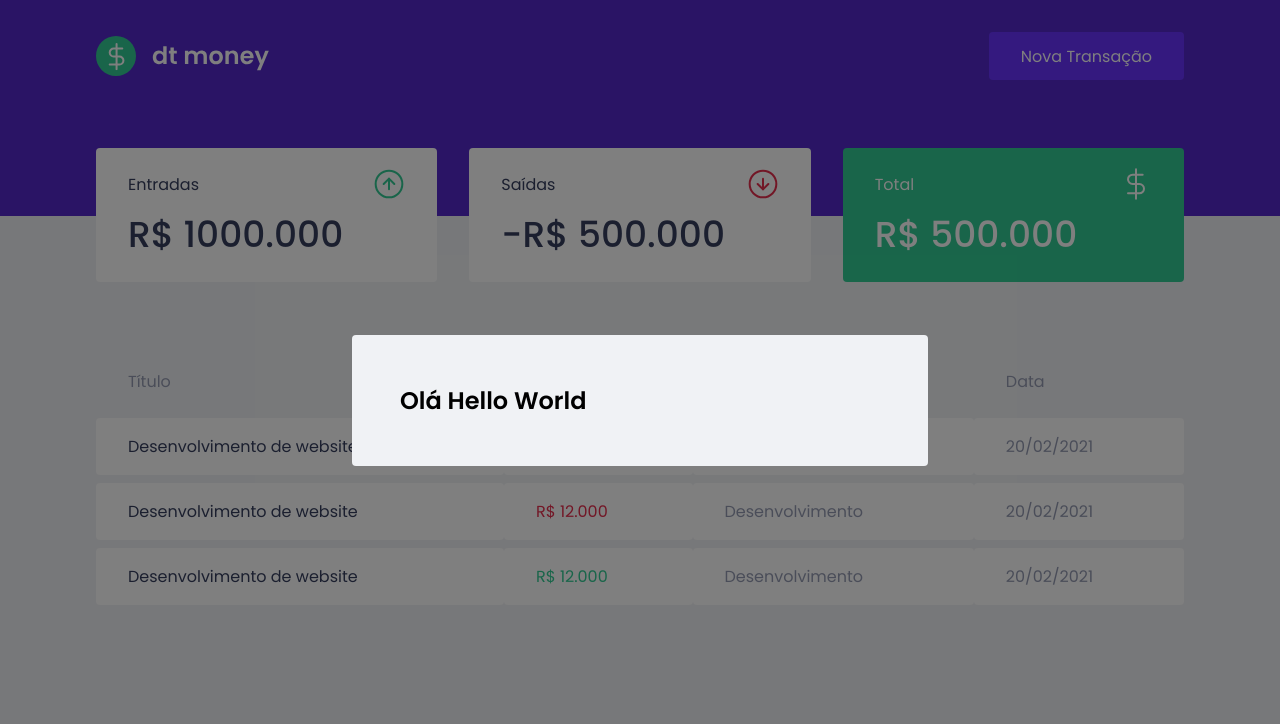
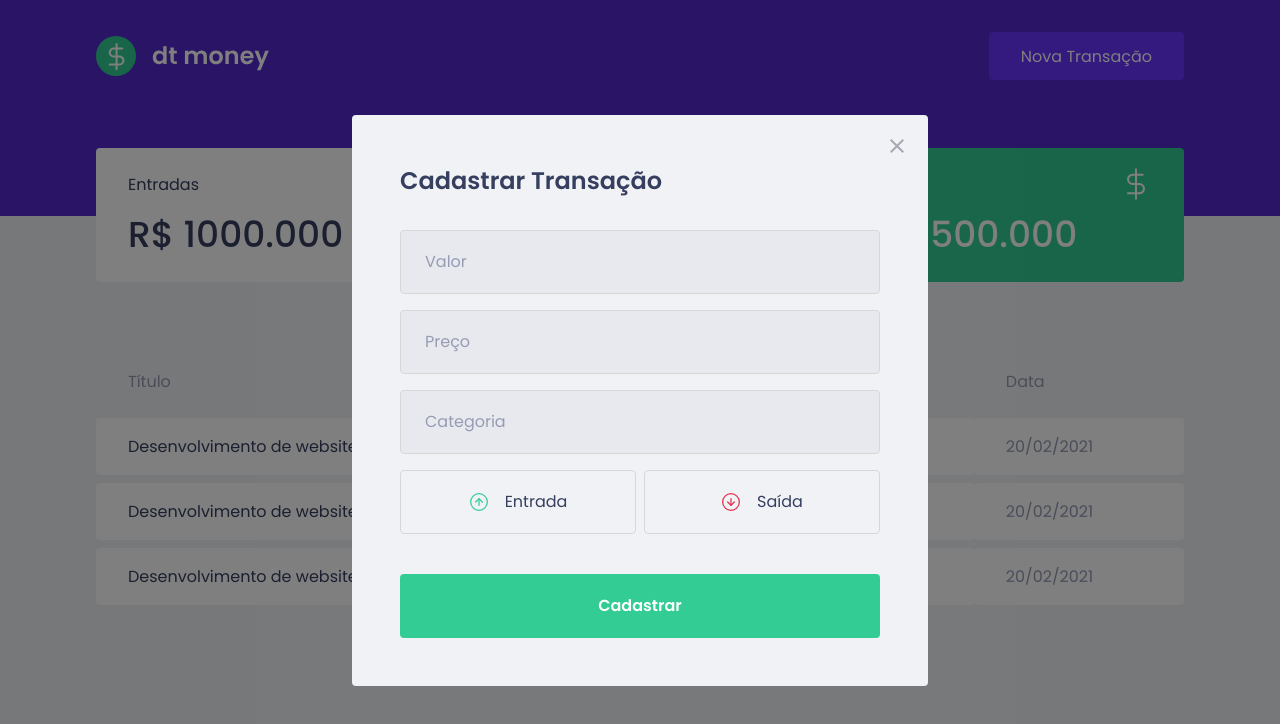
Before and after one commit to vagnerolliver/ignite-my-dtmoney, a React (Create React App) app: page / in a window 1280 px wide. Both pictures are taken after a click on the button "Nova Transação". Shown: the top 724 px of the page. Built offline with nearby package versions, Linux system fonts and the light colour scheme; no server answers; what miragejs would draw is missing.

Commit message:
feat: create NewTransactionModal component

```diff
--- a/package.json
+++ b/package.json
@@ -4,6 +4,7 @@
   "private": true,
   "dependencies": {
     "axios": "^0.21.1",
+    "polished": "^4.1.3",
     "react": "^17.0.2",
     "react-dom": "^17.0.2",
     "react-modal": "^3.14.3",
--- a/src/components/NewTransactionModal/index.tsx
+++ b/src/components/NewTransactionModal/index.tsx
@@ -1,6 +1,11 @@
 import Modal from "react-modal";
 
-import { Container } from './styles';
+import { Container, TransactionTypeContainer } from './styles';
+
+import closeImg from '../../assets/close.svg';
+import incomeImg from '../../assets/income.svg';
+import outcomeImg from '../../assets/outcome.svg';
+
 interface NewTransactionModalProps {
   isOpen: boolean;
   onRequestClose: () => void;
@@ -14,8 +19,34 @@ export function NewTransactionModal({ isOpen, onRequestClose }: NewTransactionMo
       overlayClassName="react-modal-overlay"
       className="react-modal-content"
     >
+      <button type="button" onClick={onRequestClose} className="react-modal-close">
+        <img src={closeImg} alt="Fechar Modal" />
+      </button>
+
       <Container>
-        <h2>Olá Hello World</h2>
+        <h2>Cadastrar Transação</h2>
+
+        <input placeholder="Valor" />
+
+        <input type="number" placeholder="Preço" />
+
+        <input type="text" placeholder="Categoria" />
+
+        <TransactionTypeContainer>
+          <button type="button" className="button-income">
+             <img src={incomeImg} alt="Entrada" />
+             <span>Entrada</span>
+          </button>
+
+          <button type="button" className="button-outcome">
+             <img src={outcomeImg} alt="Saída" />
+             <span>Saída</span>
+          </button>
+        </TransactionTypeContainer>
+
+        <button type="submit">
+          Cadastrar
+        </button>
       </Container>
     </Modal>
   );
--- a/src/components/NewTransactionModal/styles.ts
+++ b/src/components/NewTransactionModal/styles.ts
@@ -1,4 +1,85 @@
 import styled from "styled-components";
+import { darken } from "polished";
 
 export const Container = styled.form`
+  h2 {
+    color: var(--text-title);
+    font-size: 1.5rem;
+    margin-bottom: 2rem;
+  }
+
+  input {
+    background: #E7E9EE;
+    border: 1px solid #D7D7D7;
+    border-radius: .25rem;
+    color: var(--text-body);
+    font-weight: 400;
+    font-size: 1rem;
+    height: 4rem;
+    padding: 0 1.5rem;
+    width: 100%;
+
+    &::placeholder {
+      color: var(--text-body)
+    }
+
+    & + input {
+      margin-top: 1rem
+    }
+  }
+
+  button[type="submit"] {
+    background: var(--green);
+    border: 0;
+    border-radius: .25rem;
+    color: #fff;
+    font-size: 1rem;
+    font-weight: 600;
+    height: 4rem;
+    padding: 0 1.5rem;
+    margin-top: 1.5rem;
+    width: 100%;
+    text-align: center;
+    transition: filter 0.2s;
+
+    &:hover {
+     filter:brightness(.9)
+    }
+  }
 `;
+
+export const TransactionTypeContainer = styled.div`
+  margin: 1rem 0;
+  display: grid;
+  grid-template-columns: 1fr 1fr;
+  gap: .5rem;
+
+  button {
+    background: transparent;
+    border: 1px solid #d7d7d7;
+    border-radius: .25rem;
+    color: var(--text-title);
+    height: 4rem;
+    transition: border-color 0.2s;
+
+    display: flex;
+    align-items: center;
+    justify-content: center;
+
+    &:hover {
+      border-color: ${darken(0.1, '#d7d7d7')}
+    }
+
+    img {
+      height: 20px;
+      width: 20px;
+    }
+
+    span {
+      color: var(--text-title);
+      display: inline-block;
+      font-size: 1rem;
+      margin-left: 1rem;
+    }
+  }
+`
--- a/src/styles/global.ts
+++ b/src/styles/global.ts
@@ -76,4 +76,18 @@ export const GlobalStyle = createGlobalStyle`
     position: relative;
     width: 100%;
   }
+
+  .react-modal-close {
+    border: 0;
+    background: transparent;
+    transition: filter 0.2s;
+
+    position: absolute;
+    right:  1.5rem;
+    top: 1.5rem;
+
+    &:hover {
+      filter: brightness(.9)
+    }
+  }
 `
```
Also changed, not shown: 1 other file (tests, documents, lock files or other folders).
